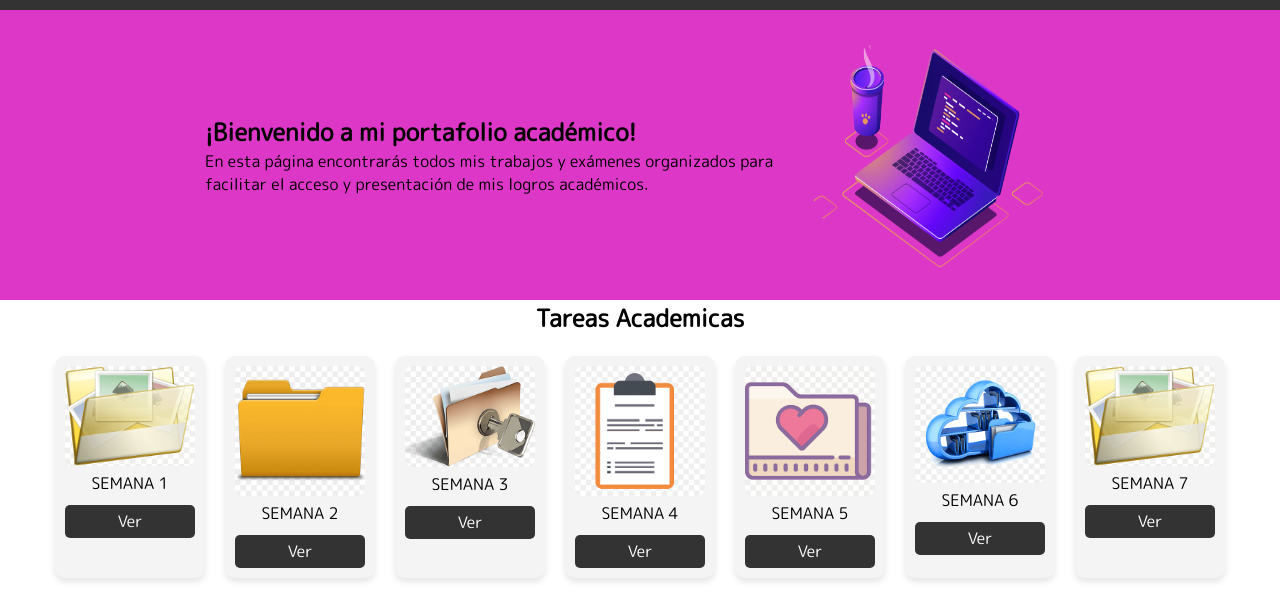
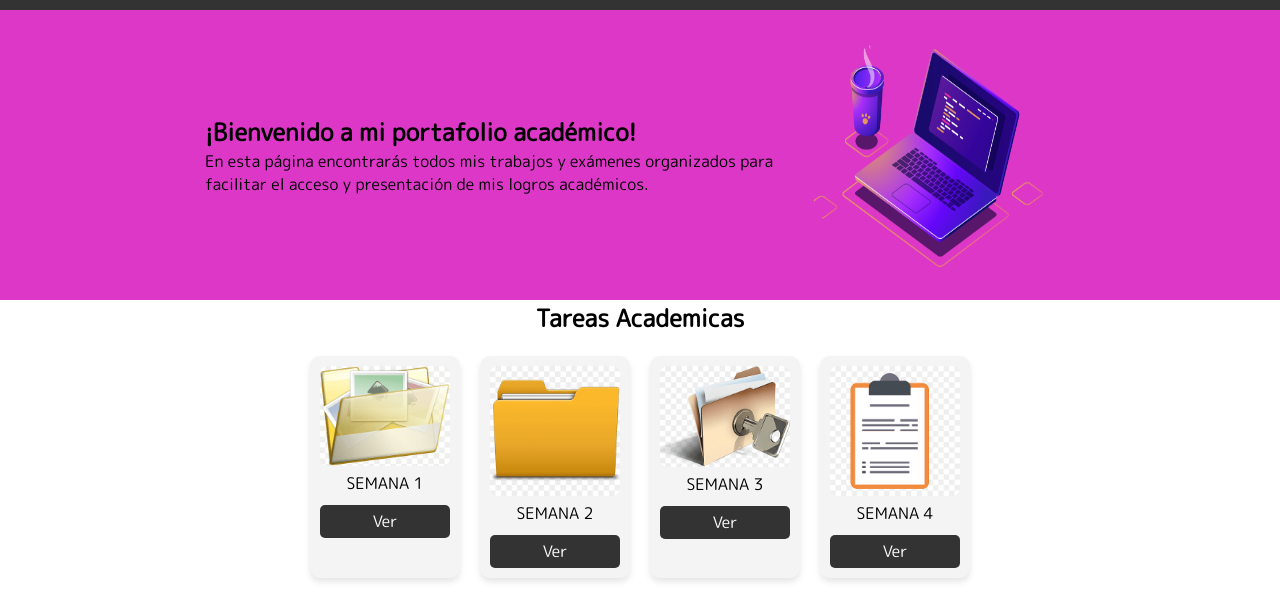
Before and after one commit to Thomas-bye/BaseDatos_II, a plain HTML site: page index.html in a window 1280 px wide. Shown: the part 77-670 px from the top of the page. Drawn offline with Linux system fonts and the light colour scheme.

Commit message:
Update index.html

```diff
--- a/index.html
+++ b/index.html
@@ -13,7 +13,7 @@
         <nav>
             <a href="#perfil">Perfil</a>
             <a href="#tareas">Tareas</a>
-            <a href="#examen">Examen Parcial</a>
+            <a href="https://ambitious-desert-0d4717d1e.6.azurestaticapps.net/" target="_blank"  >Examen Parcial</a>
             <a href="#contacto">Contacto</a>
         </nav>
 
@@ -50,32 +50,9 @@
             <p>SEMANA 4</p>
             <a href="https://universidadperuanalosand804-my.sharepoint.com/:x:/g/personal/s01301a_ms_upla_edu_pe/EdQ0whGF1O1AveE6C3Fu3boBXhEmCoakHpJaZ-RWYPAU6A?e=C2inzX" target="_blank">Ver</a>
         </div>
-        <div class="tarea">
-            <img src="img/semana_5.png" alt="Tarea 5">
-            <p>SEMANA 5</p>
-            <a href="https://universidadperuanalosand804-my.sharepoint.com/:p:/g/personal/s01301a_ms_upla_edu_pe/EWw7lZyQUc5HtdGyzTE4fcMBh_opcxxmxzOWknO6XAve9Q?e=O24t75" target="_blank">Ver</a>
-        </div>
-        <div class="tarea">
-            <img src="img/semana_6.png" alt="Tarea 6">
-            <p>SEMANA 6</p>
-            <a href="https://universidadperuanalosand804-my.sharepoint.com/:p:/g/personal/s01301a_ms_upla_edu_pe/EWw7lZyQUc5HtdGyzTE4fcMBh_opcxxmxzOWknO6XAve9Q?e=O24t75" target="_blank">Ver</a>
-        </div>
-        <div class="tarea">
-            <img src="img/semana_1.png" alt="Tarea 7">
-            <p>SEMANA 7</p>
-            <a href="google.com" target="_blank" rel="noopener noreferrer">Ver</a>
-        </div>
+
     </div>
 </section>
-
-    <section id="examen">
-        <h2>Examen Parcial</h2>
-        <div class="sesiones">
-            <!-- Se generarán automáticamente las sesiones con JavaScript -->
-
-
-        </div>
-    </section>
 
 
     <footer id="contacto">
```
